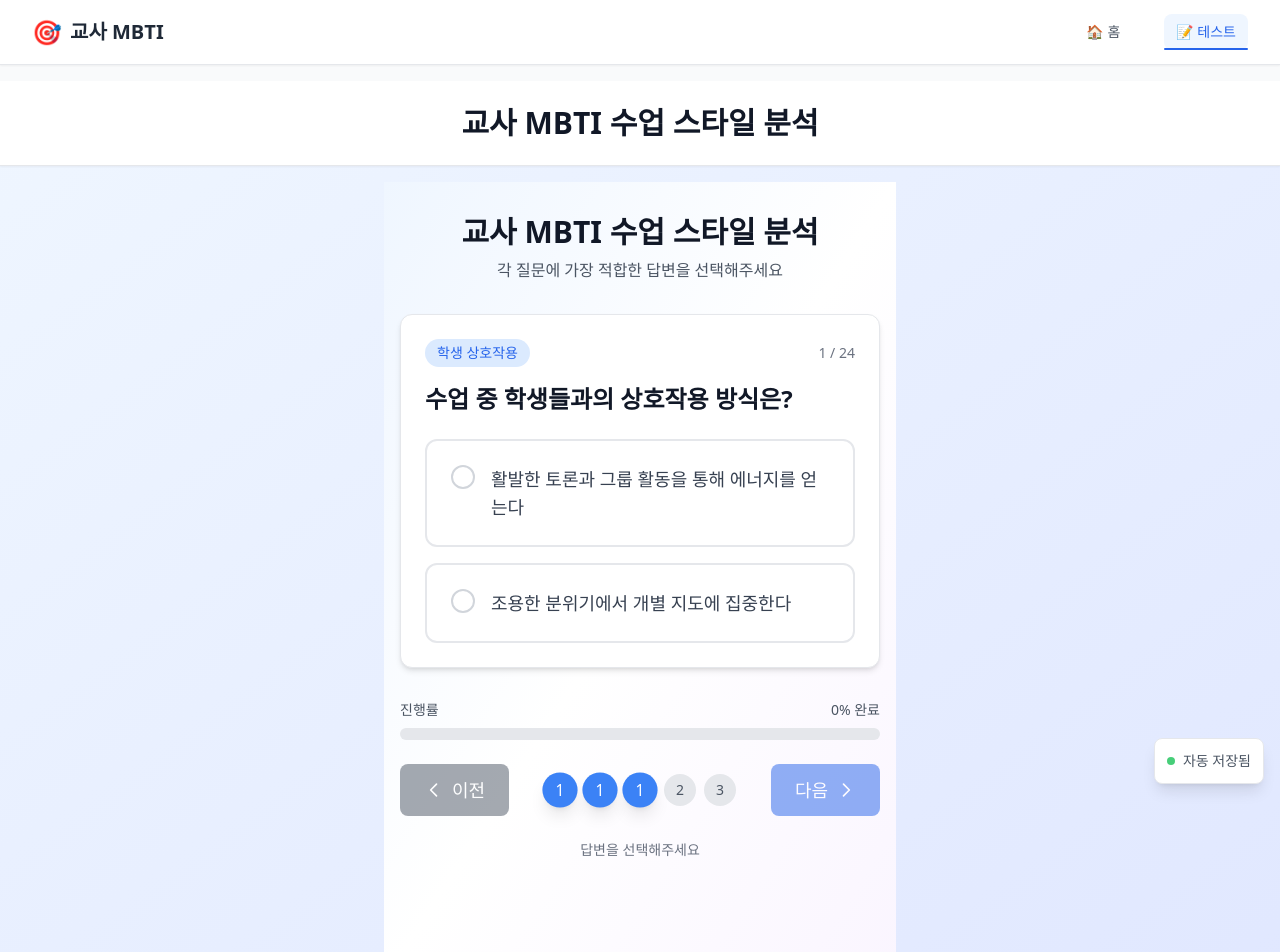
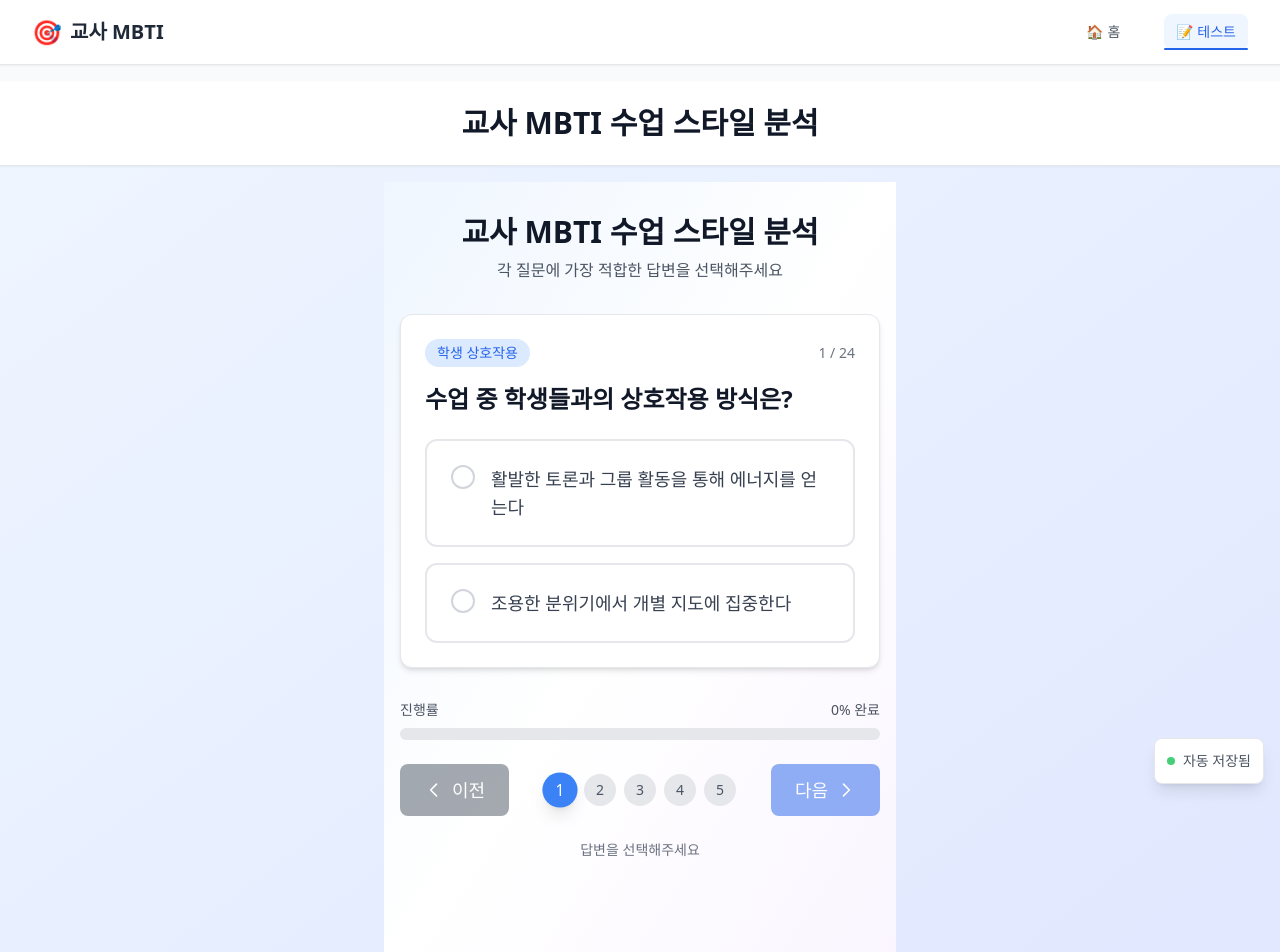
Before and after one commit to woody-tiab/TeacherMBTI, a React (Vite) app: page /TeacherMBTI/test in a window 1280 px wide. Shown: the top 952 px of the page. Built offline with nearby package versions, Linux system fonts and the light colour scheme.

Commit message:
fix: question navigation indices

```diff
--- a/src/components/question/QuestionNavigation.tsx
+++ b/src/components/question/QuestionNavigation.tsx
@@ -23,15 +23,18 @@ const getVisibleQuestionIndices = (currentIndex: number, totalQuestions: number)
   const maxVisible = Math.min(5, totalQuestions);
   const indices: number[] = [];
 
-  for (let i = 0; i < maxVisible; i++) {
-    const questionIndex = Math.max(
-      0,
-      Math.min(
-        currentIndex - 2 + i,
-        totalQuestions - maxVisible + i
-      )
-    );
-    indices.push(questionIndex);
+  // 현재 인덱스를 중심으로 앞뒤 2개씩 표시
+  let startIndex = Math.max(0, currentIndex - 2);
+  let endIndex = Math.min(totalQuestions - 1, startIndex + maxVisible - 1);
+
+  // 끝에서 시작점을 조정 (총 5개를 유지하기 위해)
+  if (endIndex - startIndex + 1 < maxVisible) {
+    startIndex = Math.max(0, endIndex - maxVisible + 1);
+  }
+
+  // 연속된 인덱스 생성 (중복 방지)
+  for (let i = startIndex; i <= endIndex; i++) {
+    indices.push(i);
   }
 
   return indices;
```
